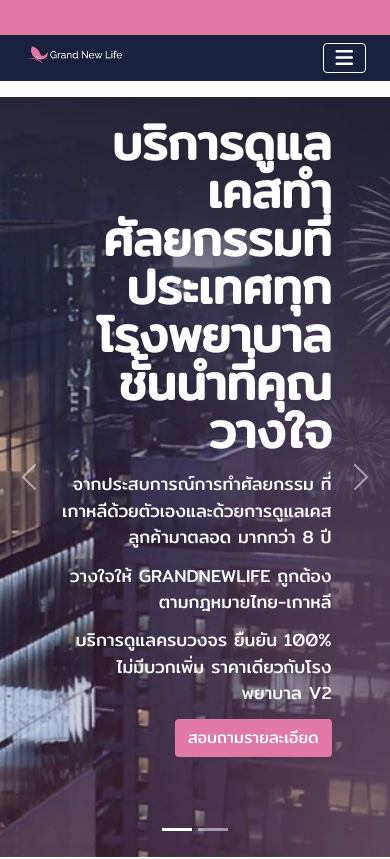
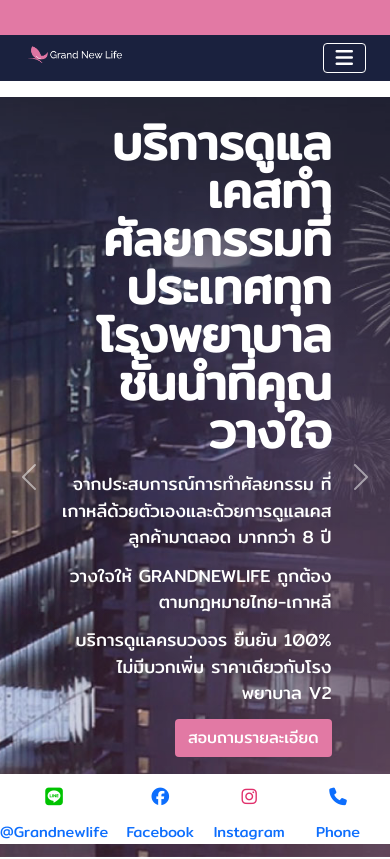
Before and after one commit to kitjenz/grandnewlife, an Angular app: page / in a window 390 px wide. Shown: the top 859 px of the page. Built offline with nearby package versions, Linux system fonts and the light colour scheme.

Commit message:
Add Social Sticky Footer Right

```diff
--- a/src/index.html
+++ b/src/index.html
@@ -28,7 +28,6 @@
 
     gtag('config', 'G-ZTV24DGHXR');
   </script>
-
 </head>
 <body class="mat-typography">
   <app-pri-nav></app-pri-nav>
@@ -40,4 +39,288 @@
   <!-- JavaScript Bundle with Popper -->
   <script src="https://cdn.jsdelivr.net/npm/bootstrap@5.2.2/dist/js/bootstrap.bundle.min.js" integrity="sha384-OERcA2EqjJCMA+/3y+gxIOqMEjwtxJY7qPCqsdltbNJuaOe923+mo//f6V8Qbsw3" crossorigin="anonymous"></script>
 </body>
+
+<script src="https://cdnjs.cloudflare.com/ajax/libs/jquery/3.7.1/jquery.min.js"></script>
+<style>
+#ssb-container {
+  position: fixed;
+  top: 30%;
+  z-index: 1;
+}
+
+.ssb-btns-right {
+  right: 0;
+}
+
+.ssb-btns-left {
+  left: 0;
+}
+
+#ssb-container ul {
+  background-color: white;
+  padding: 0;
+  margin: 0;
+}
+
+#ssb-container ul li {
+  list-style: none;
+  margin: 0;
+}
+
+#ssb-container ul li {
+  line-height: 45px;
+}
+
+#ssb-container ul li p {
+  margin: 0;
+}
+
+#ssb-container ul li a {
+  padding: 0 15px 0 0;
+  display: block;
+  line-height: 45px;
+  text-align: left;
+  white-space: nowrap;
+  text-decoration: none;
+}
+
+#ssb-container ul li span {
+  line-height: 45px;
+  width: 50px;
+  text-align: center;
+  display: inline-block;
+}
+
+#ssb-container.ssb-btns-left ul li a {
+  text-align: right;
+  padding: 0 0 0 15px;
+}
+
+#ssb-container.ssb-btns-left ul li span {
+  float: right;
+}
+
+#ssb-container ul li a:hover {
+  text-decoration: none;
+}
+
+#ssb-container .ssb-share-btn {
+  position: relative;
+}
+
+#ssb-container .ssb-share-btn span,
+#ssb-container.ssb-btns-left .ssb-share-btn span {
+  float: none;
+}
+
+#ssb-container .ssb-share-btn a {
+  padding: 0;
+}
+
+#ssb-container.ssb-btns-left .ssb-share-btn i.ssb-share-icon {
+  float: right !important;
+}
+
+#ssb-container.ssb-anim-icons ul li {
+  transition: transform 100ms;
+}
+
+#ssb-container.ssb-anim-icons.ssb-btns-right ul li:hover {
+  transform: translate(-15px, 0);
+}
+
+#ssb-container.ssb-anim-icons.ssb-btns-left ul li:hover {
+  transform: translate(15px, 0);
+}
+
+#ssb-container ul li.ssb-share-btn:hover .ssb-social-popup {
+  display: block;
+}
+
+.ssb-social-popup {
+  position: absolute;
+  top: 100%;
+  left: 100%;
+  margin: 0 0 0 -50px;
+  width: 155px;
+  display: none;
+}
+
+#ssb-container.ssb-btns-right .ssb-social-popup {
+  right: -100%;
+  margin: 0 0 0 -110px;
+  left: 0;
+}
+
+#ssb-container .ssb-social-popup a {
+  padding: 0 !important;
+  text-align: left !important;
+}
+.fa-line {
+  color: #00c300;
+}
+.fa-instagram{
+  color: #e1306c;
+}
+
+@media (max-width: 990px) {
+  .ssb-disable-on-mobile {
+    display: none;
+  }
+  #ssb-container {
+    position: fixed;
+    top: auto;
+    bottom: 0px;
+    left: 0;
+    z-index: 1;
+    width: 100%;
+  }
+
+  #ssb-container ul{
+    display: flex;
+  }
+
+  #ssb-container ul li{
+    width: 100%;
+  }
+
+  #ssb-container ul li span{
+    width: auto;
+    font-size: xx-large;
+  }
+
+  #ssb-container ul li p{
+    text-align: center;
+  }
+
+  #ssb-container ul li p a{
+    display: inline-grid;
+  }
+  @media (max-width: 450px) {
+
+    #ssb-container ul li a{
+      font-size: smaller;
+      line-height: 25px;
+    }
+
+    #ssb-container ul li span {
+      font-size: larger;
+    }
+  }
+}
+
+</style>
+<div id="ssb-container" class="ssb-btns-right ssb-anim-slide">
+  <ul class="ssb-dark-hover">
+    <li id="ssb-btn-1">
+      <p>
+        <a href="https://line.me/ti/p/~@Grandnewlife"><span class="fab fa-line"></span> @Grandnewlife</a>
+      </p>
+    </li>
+    <li id="ssb-btn-2">
+      <p>
+        <a href="https://www.facebook.com/KoreaSurgeryGrandnewlife/"><span class="fab fa-facebook"></span> Facebook</a>
+      </p>
+    </li>
+    <li id="ssb-btn-2">
+      <p>
+        <a href="https://www.instagram.com/grandnewlife/?hl=en"><span class="fab fa-instagram"></span> Instagram</a>
+      </p>
+    </li>
+    <li id="ssb-btn-0">
+      <p>
+        <a href="tel:0987849936"><span class="fas fa-phone"></span> Phone</a>
+      </p>
+    </li>
+  </ul>
+</div>
+<script>
+// SSB UI jQuery
+jQuery(function ($) {
+
+var ssb_ui_data = {"z_index":"99"};
+
+// Animation Slide
+var ssb_panel = $('#ssb-container'),
+    ssb_panel_w = ssb_panel.width(),
+    sbb_display_margin = 50,
+    window_width = jQuery(window).width();
+
+ssb_panel.css('z-index', ssb_ui_data.z_index);
+
+if (ssb_panel.hasClass('ssb-btns-left') && (ssb_panel.hasClass('ssb-anim-slide') || ssb_panel.hasClass('ssb-anim-icons'))) {
+
+    ssb_panel.css('left', '-' + (ssb_panel_w - sbb_display_margin) + 'px');
+
+} else if (ssb_panel.hasClass('ssb-btns-right') && (ssb_panel.hasClass('ssb-anim-slide') || ssb_panel.hasClass('ssb-anim-icons'))) {
+
+    ssb_panel.css('right', '-' + (ssb_panel_w - sbb_display_margin) + 'px');
+
+}
+
+
+// Slide when hover
+if (window_width >= 990) {
+    ssb_panel.hover(function () {
+
+        if (ssb_panel.hasClass('ssb-btns-left') && ssb_panel.hasClass('ssb-anim-slide')) {
+
+            ssb_panel.stop().animate({'left': 0}, 300);
+
+        } else if (ssb_panel.hasClass('ssb-btns-right') && ssb_panel.hasClass('ssb-anim-slide')) {
+
+            ssb_panel.stop().animate({'right': 0}, 300);
+
+        }
+
+    }, function () {
+
+        if (ssb_panel.hasClass('ssb-btns-left') && ssb_panel.hasClass('ssb-anim-slide')) {
+
+            ssb_panel.animate({'left': '-' + (ssb_panel_w - sbb_display_margin) + 'px'}, 300);
+
+        } else if (ssb_panel.hasClass('ssb-btns-right') && ssb_panel.hasClass('ssb-anim-slide')) {
+
+            ssb_panel.animate({'right': '-' + (ssb_panel_w - sbb_display_margin) + 'px'}, 300);
+
+        }
+
+    });
+
+} else {
+    ssb_panel.click(function (e) {
+
+        if (jQuery(this).hasClass('ssb-open')) {
+            jQuery(this).removeClass('ssb-open');
+            if (ssb_panel.hasClass('ssb-btns-left') && ssb_panel.hasClass('ssb-anim-slide')) {
+
+                ssb_panel.animate({'left': '-' + (ssb_panel_w - sbb_display_margin) + 'px'}, 300);
+
+            } else if (ssb_panel.hasClass('ssb-btns-right') && ssb_panel.hasClass('ssb-anim-slide')) {
+
+                ssb_panel.animate({'right': '-' + (ssb_panel_w - sbb_display_margin) + 'px'}, 300);
+
+            }
+        } else {
+            e.preventDefault();
+            jQuery(this).addClass('ssb-open');
+
+            if (ssb_panel.hasClass('ssb-btns-left') && ssb_panel.hasClass('ssb-anim-slide')) {
+
+                ssb_panel.stop().animate({'left': 0}, 300);
+
+            } else if (ssb_panel.hasClass('ssb-btns-right') && ssb_panel.hasClass('ssb-anim-slide')) {
+
+                ssb_panel.stop().animate({'right': 0}, 300);
+
+            }
+        }
+
+    });
+}
+
+
+});
+</script>
+
 </html>
--- a/tsconfig.json
+++ b/tsconfig.json
@@ -16,12 +16,13 @@
     "experimentalDecorators": true,
     "moduleResolution": "node",
     "importHelpers": true,
-    "target": "es2020",
+    "target": "ES2022",
     "module": "es2020",
     "lib": [
       "es2020",
       "dom"
-    ]
+    ],
+    "useDefineForClassFields": false
   },
   "angularCompilerOptions": {
     "enableI18nLegacyMessageIdFormat": false,
```
Also changed, not shown: package.json (+12 -12 lines), src/test.ts (+0 -12 lines), .browserslistrc (deleted), 2 other files (tests, documents, lock files or other folders).
